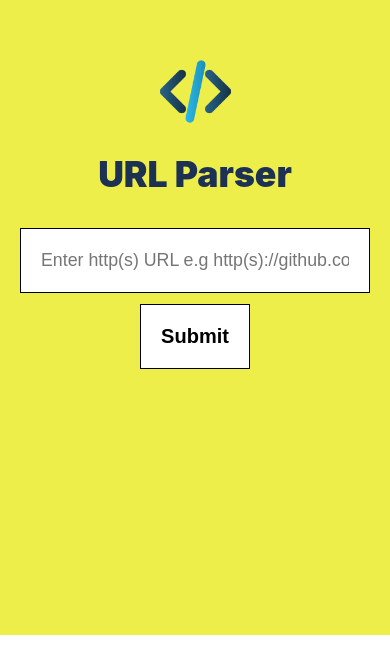
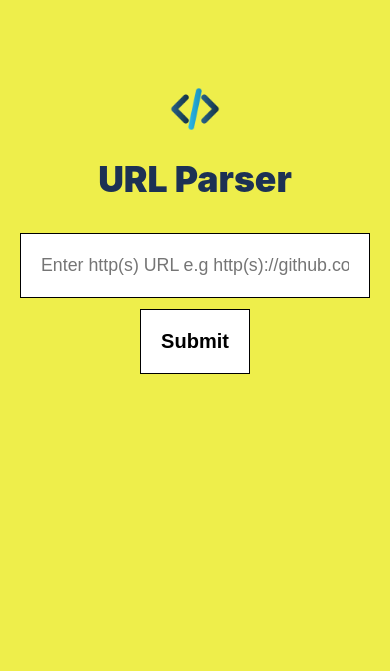
Before and after one commit to Judisoft/html-parser, a React (Create React App) app: page / in a window 390 px wide. Shown: the part 209-880 px from the top of the page. Before the commit the page ends 844 px from the top, so only its background shows below. Built offline with nearby package versions, Linux system fonts and the light colour scheme.

Commit message:
fix mobile display for tables

```diff
--- a/src/styles/Table.css
+++ b/src/styles/Table.css
@@ -1,23 +1,23 @@
-
-
-/* Breakpoints */
-:root {
-  --bp-maggie: 15em;
-  --bp-lisa: 30em;
-  --bp-bart: 48em;
-  --bp-marge: 62em;
-  --bp-homer: 75em;
+/* General styles */
+.app-header {
+  text-align: center;
+  padding: 1em;
 }
 
-a {
-  color: rgb(96, 99, 136);
+.logo {
+  width: 50px;
+  height: 50px;
 }
 
-a:hover,
-a:focus {
-  color: #1c3154;
+.error-message {
+  color: red;
 }
 
+.result {
+  margin: 1em;
+}
+
+/* Container */
 .container {
   margin: 5% 3%;
 }
@@ -35,6 +35,7 @@ a:focus {
   }
 }
 
+/* Responsive Table */
 .responsive-table {
   width: 100%;
   margin-bottom: 1.5em;
@@ -53,6 +54,7 @@ a:focus {
   }
 }
 
+/* Table Headers */
 .responsive-table thead {
   position: absolute;
   clip: rect(1px, 1px, 1px, 1px);
@@ -85,6 +87,7 @@ a:focus {
   text-align: left;
 }
 
+/* Table Body */
 .responsive-table tbody,
 .responsive-table tr,
 .responsive-table th,
@@ -130,7 +133,7 @@ a:focus {
   }
 }
 
-
+/* Caption */
 @media (min-width: 48em) {
   .responsive-table caption {
     font-size: 1.5em;
@@ -174,7 +177,6 @@ a:focus {
     background-color: rgba(0, 0, 0, 0.12);
   }
 }
-
 
 @media (min-width: 30em) {
   .responsive-table tbody th[scope="row"] {
```
